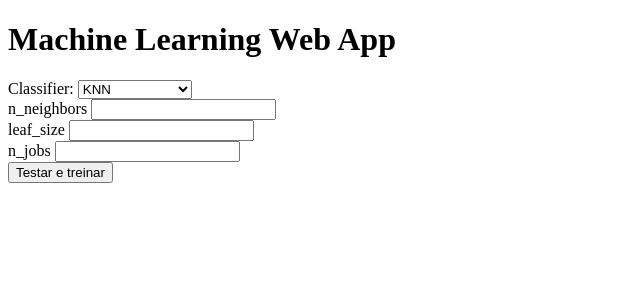
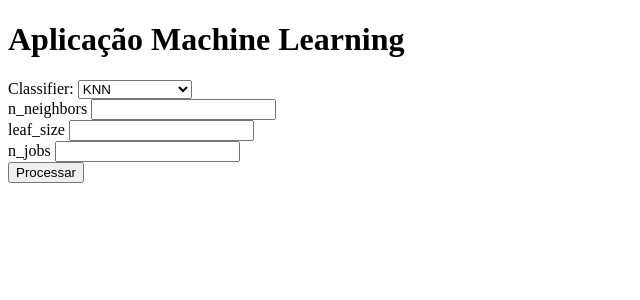
Before and after one commit to flaviajb/TopicosMachineLearning, a Flask app: page / in a window 1280 px wide. Shown: the top 300 px of the page, without its empty margins (0-640 px from the left). Run offline with Flask 3, Linux system fonts and the light colour scheme.

Commit message:
alteração de label

```diff
--- a/templates/index.html
+++ b/templates/index.html
@@ -7,7 +7,7 @@
     <link rel="stylesheet" href="{{ url_for('static', filename='style.css') }}">
 </head>
 <body>
-    <h1>Machine Learning Web App</h1>
+    <h1>Aplicação Machine Learning</h1>
     <form action="/train" method="post">
         <label for="classifier">Classifier:</label>
         <select name="classifier" id="classifier">
@@ -32,7 +32,7 @@
             <input type="text" name="param3" id="txtParam3"><br>
         </div>
 
-        <input type="submit" value="Testar e treinar">
+        <input type="submit" value="Processar">
     </form>
     <script src="https://ajax.googleapis.com/ajax/libs/jquery/3.7.1/jquery.min.js"></script>
     <script>
```
